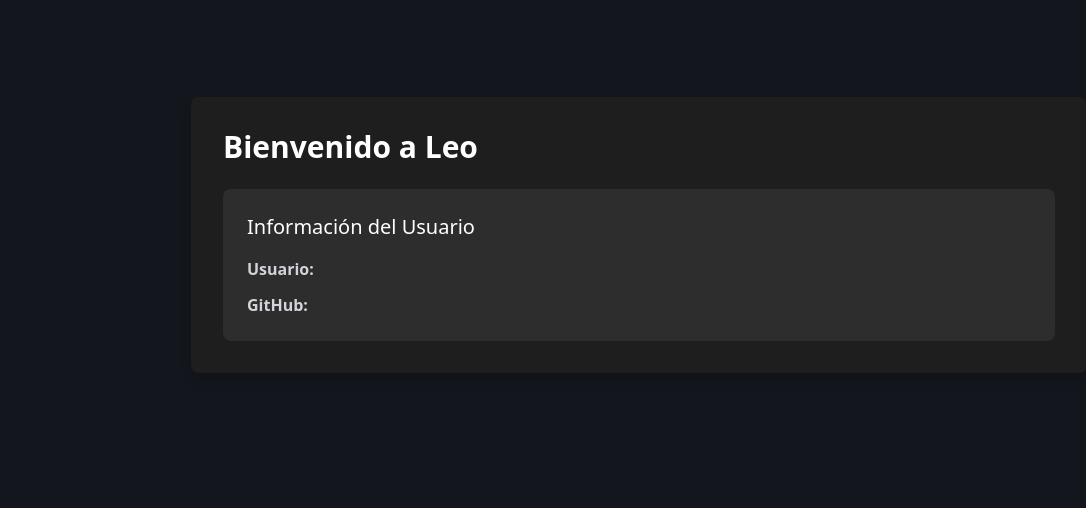
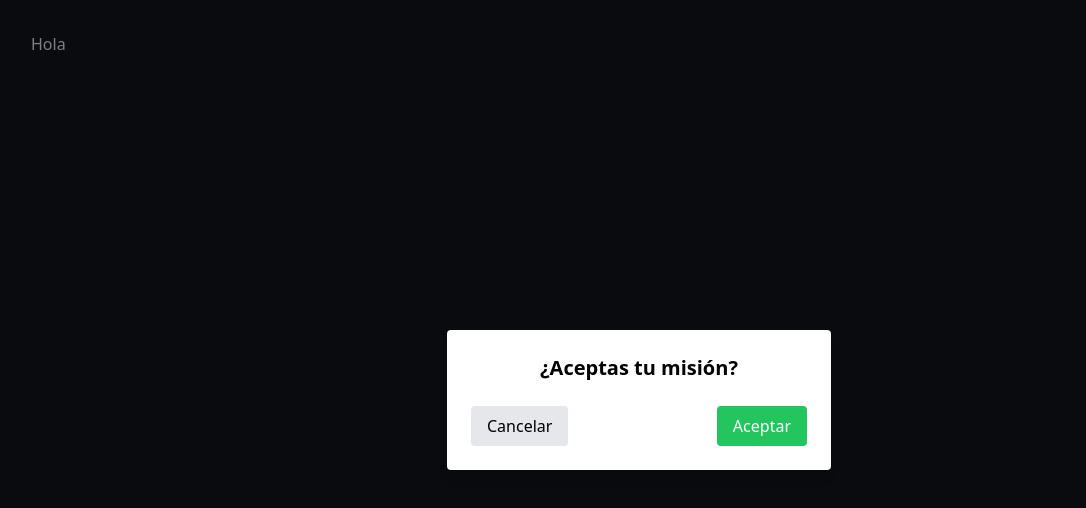
Before and after one commit to leopowerai/leo, a React (Vite) app in the folder Frontend/: page /home in a window 1280 px wide. Shown: the top 508 px of the page, without its empty margins (1-1087 px from the left). Built offline with nearby package versions, Linux system fonts and the light colour scheme.

Commit message:
Alert floating

```diff
--- a/Frontend/package.json
+++ b/Frontend/package.json
@@ -14,6 +14,7 @@
     "@dnd-kit/sortable": "^8.0.0",
     "react": "^18.3.1",
     "react-dom": "^18.3.1",
+    "react-draggable": "^4.4.6",
     "react-router-dom": "^6.27.0"
   },
   "devDependencies": {
--- /dev/null
+++ b/Frontend/src/components/AlertModal.tsx
@@ -0,0 +1,35 @@
+import React from 'react';
+import Draggable from 'react-draggable';
+
+interface AlertModalProps {
+  onAccept: () => void;
+  onCancel: () => void;
+}
+
+const AlertModal: React.FC<AlertModalProps> = ({ onAccept, onCancel }) => {
+  return (
+    <div className="fixed inset-0 bg-black bg-opacity-50 flex items-center justify-center z-50">
+      <Draggable>
+        <div className="bg-white p-6 rounded shadow-lg w-96 text-center">
+          <h2 className="text-xl font-semibold mb-4">¿Aceptas tu misión?</h2>
+          <div className="flex justify-between mt-6">
+            <button
+              onClick={onCancel}
+              className="bg-gray-200 px-4 py-2 rounded hover:bg-gray-300 focus:outline-none focus:ring-2 focus:ring-gray-400"
+            >
+              Cancelar
+            </button>
+            <button
+              onClick={onAccept}
+              className="bg-green-500 text-white px-4 py-2 rounded hover:bg-green-600 focus:outline-none focus:ring-2 focus:ring-green-400"
+            >
+              Aceptar
+            </button>
+          </div>
+        </div>
+      </Draggable>
+    </div>
+  );
+};
+
+export default AlertModal;
--- a/Frontend/src/pages/Home.tsx
+++ b/Frontend/src/pages/Home.tsx
@@ -1,50 +1,24 @@
+import { useState } from "react";
+import AlertModal from "../components/AlertModal";
+import { useNavigate } from "react-router-dom";
+
 function Home() {
+  const [isVisible, setIsVisible] = useState(true);
+  const navigate = useNavigate();
+
+  const onAccept = () => {
+    setIsVisible(false);
+  };
+  const onCancel = () => {
+    setIsVisible(false);
+    navigate('/');
+  };
+
     return (
       <div className="min-h-screen bg-primary p-8">
-        <div className="max-w-4xl mx-auto">
-          {/* Logo en la esquina superior */}
-          <div className="w-24 mb-8">
-            <svg fill="none" viewBox="0 0 92 32" xmlns="http://www.w3.org/2000/svg">
-              {/* El mismo SVG que usamos en App.tsx */}
-              <g fill="#0AE98A" clipPath="url(#platzi-logo-new_svg__a)">
-                {/* ... paths del SVG ... */}
-              </g>
-              <defs>
-                <clipPath id="platzi-logo-new_svg__a">
-                  <path fill="#fff" d="M.461 0h91.077v32H.461z"/>
-                </clipPath>
-              </defs>
-            </svg>
-          </div>
+        {isVisible && <AlertModal onAccept={onAccept} onCancel = {onCancel}/>}
+        <div className="text-white">Hola</div>
 
-          <div className="bg-[#1E1E1E] rounded-lg p-8 shadow-lg">
-            <h1 className="text-3xl text-white font-bold mb-6">
-              Bienvenido a Leo
-            </h1>
-
-            <div className="grid gap-6">
-              <div className="bg-[#2D2D2D] p-6 rounded-lg">
-                <h2 className="text-xl text-white mb-4">Información del Usuario</h2>
-                <div className="space-y-3">
-                  <p className="text-gray-300">
-                    <span className="font-semibold">Usuario:</span> {localStorage.getItem('username')}
-                  </p>
-                  <p className="text-gray-300">
-                    <span className="font-semibold">GitHub:</span>{' '}
-                    <a
-                      href={localStorage.getItem('githubUrl') || '#'}
-                      target="_blank"
-                      rel="noopener noreferrer"
-                      className="text-green-400 hover:text-green-300"
-                    >
-                      {localStorage.getItem('githubUrl')}
-                    </a>
-                  </p>
-                </div>
-              </div>
-            </div>
-          </div>
-        </div>
       </div>
     );
   }
```
Also changed, not shown: 1 other file (tests, documents, lock files or other folders).
